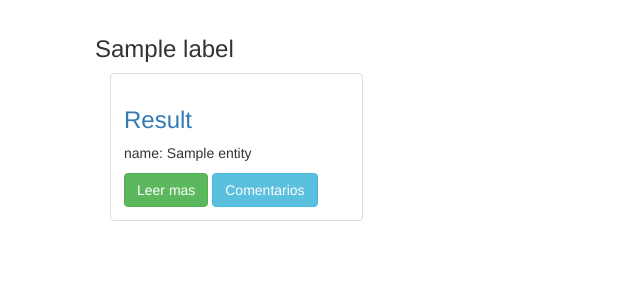
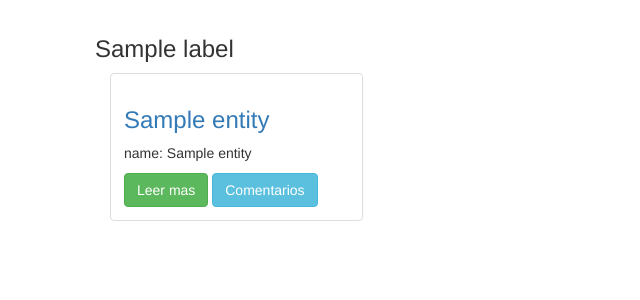
Before and after one commit to jonaprieto/flask-ponywhoosh, a Flask app: template templates/ponywhoosh/results.html in a window 1280 px wide. Shown: the part 431-731 px from the top of the page, without its empty margins (0-640 px from the left). Run offline with Flask 2, Linux system fonts and the light colour scheme; the template is opened without the code that fills it: values that come from a table or form of the project are taken from there, most other values are stand-ins (such as "Sample title", 1, 10 or a date in 2020); parts of the project's set-up code (start-up, migrations or seed data) failed here and were passed over; some libraries are stand-ins or nearby versions.

Commit message:
working in the tables tittle

```diff
--- a/app.py
+++ b/app.py
@@ -48,14 +48,15 @@ class User(db.Entity):
     birthday = Optional(datetime)
     attrs = Set("Attribute")
 
-@wh.register_model('weight', 'name', 'sport', 'user', stored=True, sortable=True)
+@wh.register_model( 'name','sport', 'weight',sortable=True, stored=True)
 class Attribute(db.Entity):
     _table_ = 'Attribute'
     id = PrimaryKey(int, auto=True)
     name = Optional(unicode)
+    sport = Optional(unicode)
+    weight = Optional(int)
     user = Optional("User")
-    weight = Optional(int)
-    sport = Optional(unicode)
+
 
 db.bind('sqlite', 'test.sqlite', create_db=True)
 db.generate_mapping(create_tables=True)
--- a/templates/ponywhoosh/results.html
+++ b/templates/ponywhoosh/results.html
@@ -47,8 +47,7 @@
 	<div class="col-xs-12 col-md-3">
 		<div class="thumbnail">
 			<div class="caption">
-
-				<h3><a href="">Result</a></h3>
+				<h3><a href="">{{result['entity'][result["entity"].keys()[0]]}}</a></h3>
 
 				{%for s in results["results"][l]["items"][0]["entity"].keys() %}
 				{%with%}
```
